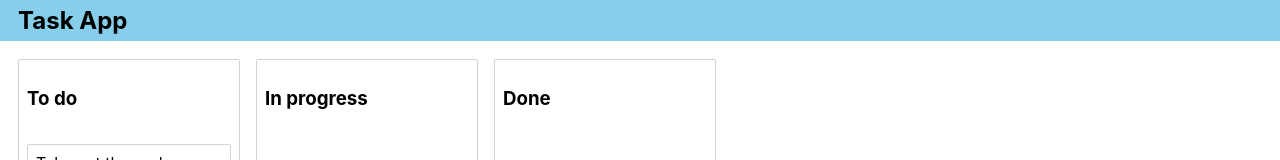
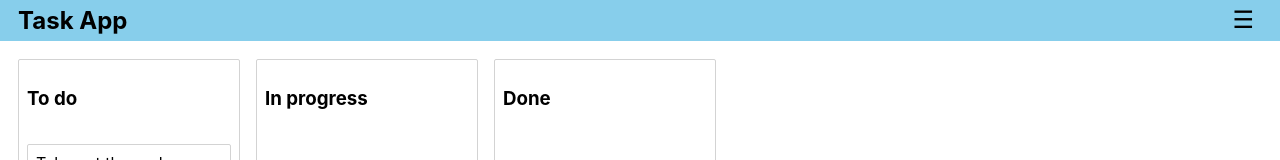
Before and after one commit to lbskinner/react-typescript-task-list, a React (Create React App) app: page / in a window 1280 px wide. Shown: the top 160 px of the page. Built offline with nearby package versions, Linux system fonts and the light colour scheme.

Commit message:
created dropdown component

```diff
--- /dev/null
+++ b/src/components/Dropdown/Dropdown.tsx
@@ -0,0 +1,34 @@
+import React, { useState } from "react";
+import styled from "styled-components";
+
+type DropdownProps = {
+  title: string;
+  items: string[];
+  multiSelect: boolean;
+};
+
+const Container = styled.div`
+  position: relative;
+  display: incline-block;
+`;
+
+const Button = styled.button`
+  padding: 0;
+  border: 0;
+  background-color: skyblue;
+  cursor: pointer;
+  font-size: 1.5em;
+  margin-right: 8px;
+`;
+
+const Dropdown = () => {
+  const [open, setOpen] = useState<boolean>(false);
+
+  return (
+    <Container>
+      <Button type="button">☰</Button>
+    </Container>
+  );
+};
+
+export default Dropdown;
--- a/src/components/NavBar/NavBar.tsx
+++ b/src/components/NavBar/NavBar.tsx
@@ -1,14 +1,26 @@
 import React from "react";
 import styled from "styled-components";
+import Dropdown from "../Dropdown/Dropdown";
 
-const Container = styled.h2`
+const Container = styled.div`
+  display: flex;
+  justify-content: space-between;
   background-color: skyblue;
   margin: 0;
   padding: 6px 18px;
 `;
 
+const Title = styled.h2`
+  margin: 0;
+`;
+
 const NavBar = () => {
-  return <Container>Task App</Container>;
+  return (
+    <Container>
+      <Title>Task App</Title>
+      <Dropdown />
+    </Container>
+  );
 };
 
 export default NavBar;
```
